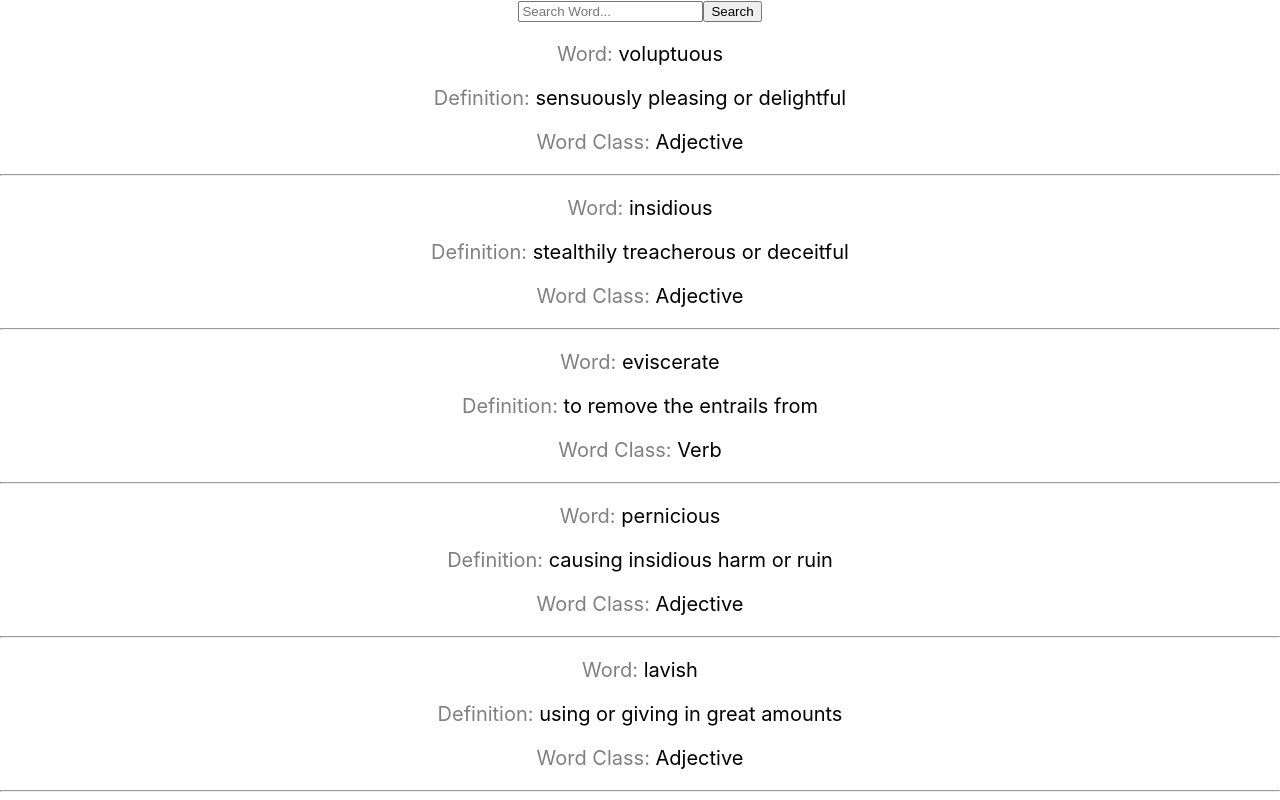
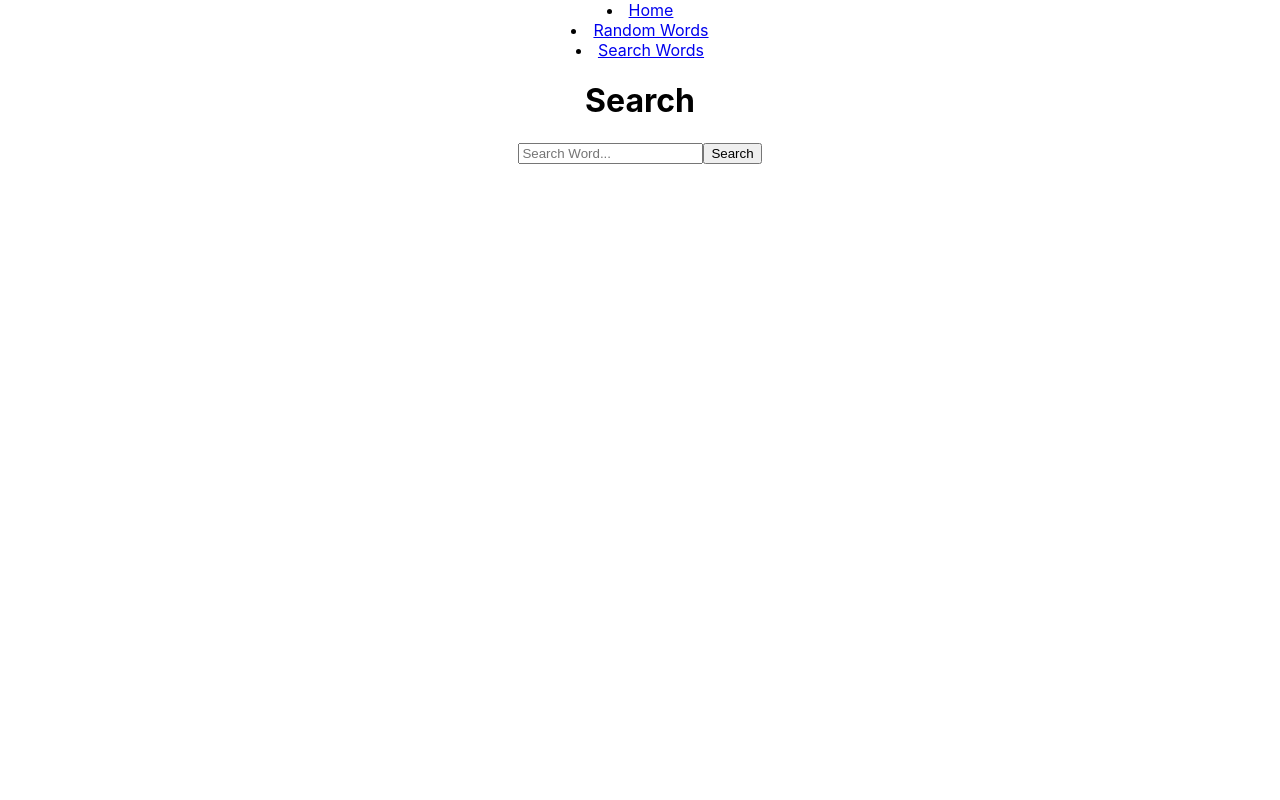
Before and after one commit to RJDulac/Vocabulary-Builder, a React (Create React App) app: page /search in a window 1280 px wide. Shown: the top 800 px of the page. Built offline with nearby package versions, Linux system fonts and the light colour scheme.

Commit message:
react-router-dom and routes added

```diff
--- a/package.json
+++ b/package.json
@@ -8,6 +8,7 @@
     "@testing-library/user-event": "^7.2.1",
     "react": "^16.13.1",
     "react-dom": "^16.13.1",
+    "react-router-dom": "^5.2.0",
     "react-scripts": "3.4.3"
   },
   "scripts": {
--- a/src/App.js
+++ b/src/App.js
@@ -1,9 +1,14 @@
-import React, { Component } from "react";
+import React, { Component, Fragment } from "react";
+import { BrowserRouter as Router, Switch, Route } from "react-router-dom";
+
 import wordList from "./vocabList.json";
 import DisplayWords from "./Components/DisplayWords";
 import PracticeWords from "./Components/PracticeWords";
 import Search from "./Components/Search";
 import Alert from "./Components/Layout/Alert";
+import NavBar from "./Components/Layout/NavBar";
+
+import SearchPage from "./Components/Pages/SearchPage";
 
 class App extends Component {
   state = {
@@ -23,12 +28,31 @@ class App extends Component {
   render() {
     const { vocabList } = this.state;
     return (
-      <div>
+      <Router>
+        <NavBar />
         <Alert alert={this.state.alert} setAlertToNull={this.setAlertToNull} />
-        <Search vocabList={vocabList} setAlert={this.setAlert} />
-        <DisplayWords vocabList={vocabList} />
-        <PracticeWords vocabList={vocabList} />
-      </div>
+        <Switch>
+          <Route
+            exact
+            path="/search"
+            render={() => (
+              <SearchPage>
+                <Search vocabList={vocabList} setAlert={this.setAlert} />
+              </SearchPage>
+            )}
+          />
+          <Route
+            exact
+            path="/random"
+            render={() => <PracticeWords vocabList={vocabList} />}
+          />
+          <Route
+            exact
+            path="/"
+            render={() => <DisplayWords vocabList={vocabList} />}
+          />
+        </Switch>
+      </Router>
     );
   }
 }
--- /dev/null
+++ b/src/Components/Layout/NavBar.js
@@ -0,0 +1,18 @@
+import React from "react";
+import { Link } from "react-router-dom";
+
+const NavBar = () => (
+  <div style={{ textAlign: "center" }}>
+    <li>
+      <Link to="/">Home</Link>
+    </li>
+    <li>
+      <Link to="/random">Random Words</Link>
+    </li>
+    <li>
+      <Link to="/search">Search Words</Link>
+    </li>
+  </div>
+);
+
+export default NavBar;
--- /dev/null
+++ b/src/Components/Pages/SearchPage.js
@@ -0,0 +1,11 @@
+import React from "react";
+
+function SearchPage({ children }) {
+  return (
+    <div>
+      <h1 style={{ textAlign: "center" }}>Search</h1>
+      {children}
+    </div>
+  );
+}
+export default SearchPage;
```
Also changed, not shown: 1 other file (tests, documents, lock files or other folders).
